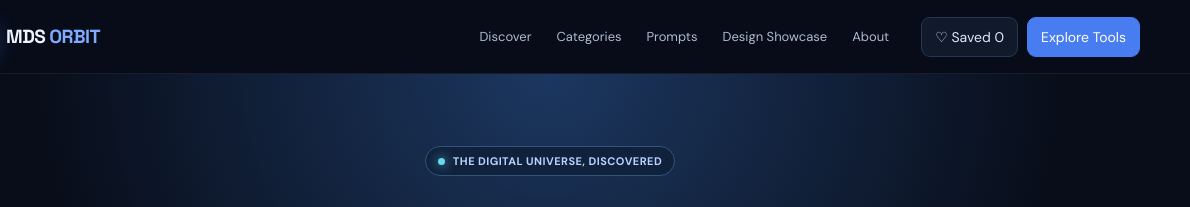
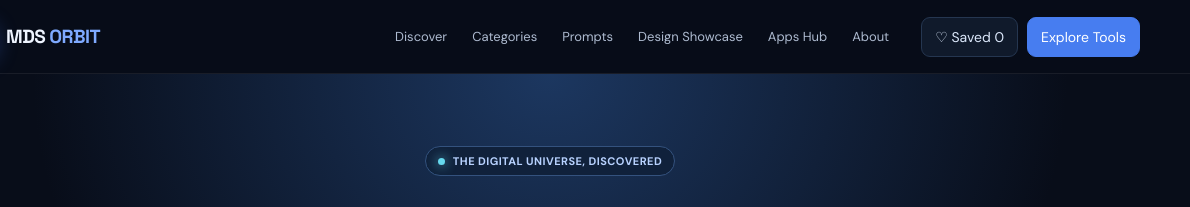
Before and after one commit to mdsorbit/mdsorbit.github.io, a plain HTML site: page index.html in a window 1280 px wide. Shown: the top 207 px of the page, 90-1280 px from the left. Drawn offline with Linux system fonts and the light colour scheme.

Commit message:
Add Apps Hub to main navigation

```diff
--- a/index.html
+++ b/index.html
@@ -24,7 +24,7 @@
 @media(max-width:420px){.toolgrid{grid-template-columns:1fr}.tool{min-height:0}.tool p{font-size:12px}.toolname{font-size:14px}.categorygrid{grid-template-columns:1fr}.stat strong{font-size:17px}.stats{grid-template-columns:repeat(2,minmax(0,1fr))}.hero h1{font-size:clamp(34px,11vw,46px)}.navright{gap:6px}}
 
 </style></head><body>
-<header class="topbar"><div class="container nav"><a class="brand" href="#"><span class="brandmark">✳</span><span>MDS <em>ORBIT</em></span></a><nav class="navlinks" id="navlinks"><a href="#discover">Discover</a><a href="#categories">Categories</a><a href="prompts.html">Prompts</a><a href="showcase.html">Design Showcase</a><a href="#about">About</a></nav><div class="navright"><button class="navbtn" id="savedToggle" onclick="showSaved()" aria-pressed="false">♡ Saved <span id="savedCount">0</span></button><a class="navbtn primary" href="#discover">Explore Tools</a><button class="navbtn hamb" id="hamb">☰</button></div></div></header>
+<header class="topbar"><div class="container nav"><a class="brand" href="#"><span class="brandmark">✳</span><span>MDS <em>ORBIT</em></span></a><nav class="navlinks" id="navlinks"><a href="#discover">Discover</a><a href="#categories">Categories</a><a href="prompts.html">Prompts</a><a href="showcase.html">Design Showcase</a><a href="apps.html">Apps Hub</a><a href="#about">About</a></nav><div class="navright"><button class="navbtn" id="savedToggle" onclick="showSaved()" aria-pressed="false">♡ Saved <span id="savedCount">0</span></button><a class="navbtn primary" href="#discover">Explore Tools</a><button class="navbtn hamb" id="hamb">☰</button></div></div></header>
 <main class="container">
 <section class="hero"><div class="announce"><i></i> THE DIGITAL UNIVERSE, DISCOVERED</div><h1>Everything digital.<br><span>One place to explore.</span></h1><p>Discover powerful AI tools, useful websites, creative apps, learning resources and digital experiences — carefully organised for curious minds.</p>
 <div class="searchbox"><svg viewBox="0 0 24 24" fill="none" stroke="currentColor" stroke-width="2"><circle cx="11" cy="11" r="7"/><path d="m16 16 4 4"/></svg><input id="searchInput" placeholder="Search tools, apps, websites and more..." autocomplete="off"><button id="searchBtn">Search</button></div><div class="quicklinks">Popular: <button data-query="AI">AI assistants</button><button data-query="design">Design</button><button data-query="video">Video tools</button><button data-query="productivity">Productivity</button><button data-query="free">Free tools</button></div></section>
```
